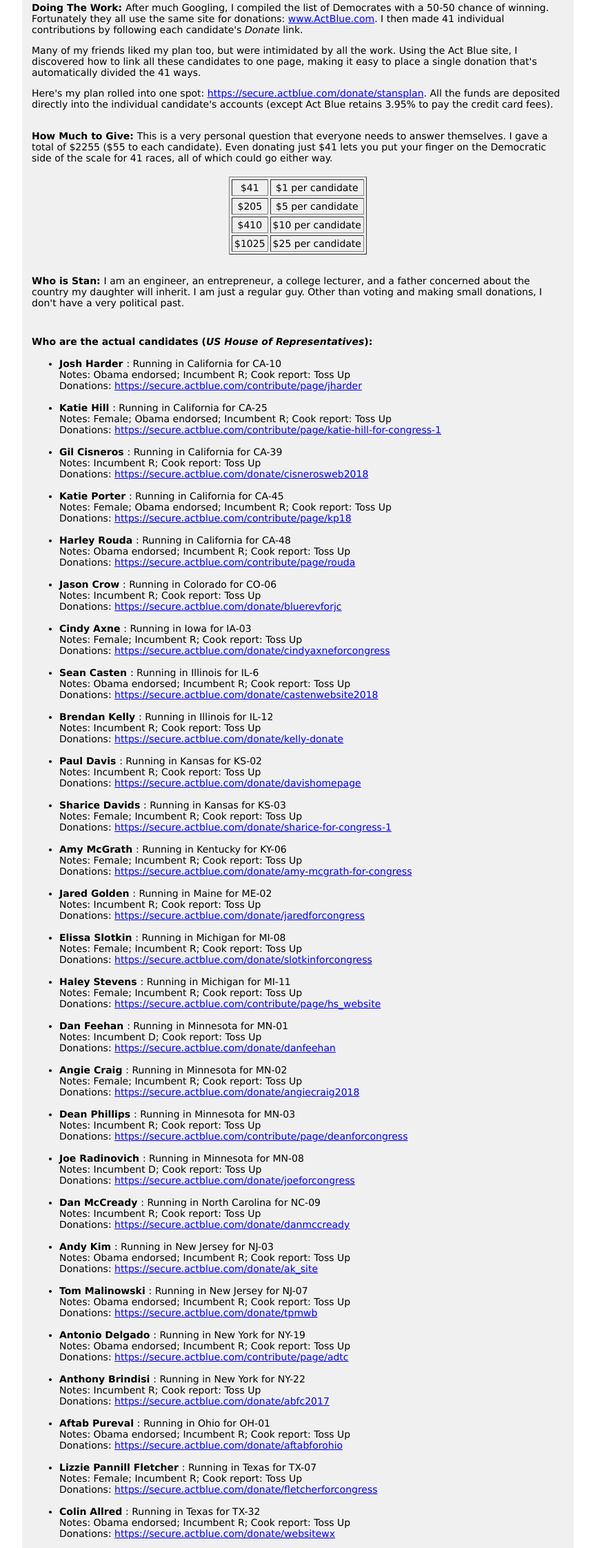
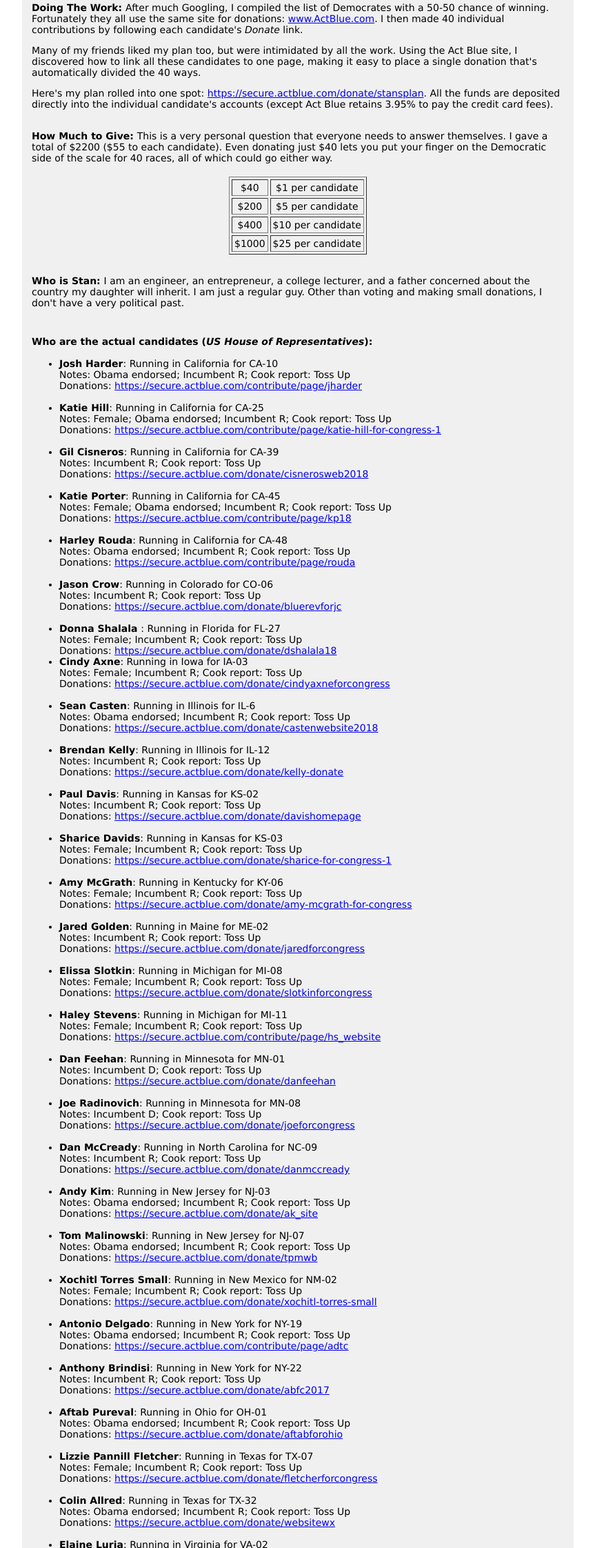
Before and after one commit to StansPlan/StansPlan.github.io, a plain HTML site: page index.htm in a window 1280 px wide. Shown: the part 556-2800 px from the top of the page at 69% size, without its empty margins (208-1071 px from the left). Drawn offline with Linux system fonts and the light colour scheme.

Commit message:
Add files via upload

```diff
--- a/index.htm
+++ b/index.htm
@@ -70,7 +70,7 @@ bgcolor="#F0F0F0" style="max-width:800px;">
               <td width="30">&nbsp;</td>
               <td width="20" align="left" valign="top" class="Text"><strong>1.</strong></td>
               <td width="3" align="right">&nbsp;</td>
-              <td align="left" valign="top"><span class="Text"><strong>Make equal contributions to every Democrat  running for the <em>US House of Representatives</em> where the race is a <em> Toss Up</em>. There are 30 such races (including 12 female candidates).</strong></span></td>
+              <td align="left" valign="top"><span class="Text"><strong>Make equal contributions to every Democrat  running for the <em>US House of Representatives</em> where the race is a <em> Toss Up</em>. There are 30 such races (including 13 female candidates).</strong></span></td>
             </tr>
             <tr class="MinHeight">
               <td height="10">&nbsp;</td>
@@ -82,7 +82,7 @@ bgcolor="#F0F0F0" style="max-width:800px;">
               <td width="30">&nbsp;</td>
               <td width="20" align="left" valign="top" class="Text"><strong>2.</strong></td>
               <td width="3" align="right">&nbsp;</td>
-              <td align="left" valign="top"><span class="Text"><strong>Make equal contributions to every Democrat  running for the <em>US Senate</em> where the race is a <em>Toss Up </em></strong></span><span class="style5">or</span><span class="Text"><strong> <em>Leaning Republican </em></strong></span><span class="style5">or</span><span class="Text"><strong> <em>Likely Republican</em>. 11 races (including 5 female candidates).</strong></span></td>
+              <td align="left" valign="top"><span class="Text"><strong>Make equal contributions to every Democrat  running for the <em>US Senate</em> where the race is a <em>Toss Up </em></strong></span><span class="style5">or</span><span class="Text"><strong> <em>Leaning Republican </em></strong></span><span class="style5">or</span><span class="Text"><strong> <em>Likely Republican</em>. 10 races (including 5 female candidates).</strong></span></td>
             </tr>
           </table></td>
         </tr>
@@ -115,15 +115,15 @@ bgcolor="#F0F0F0" style="max-width:800px;">
           <td height="30"><div align="center"></div></td>
         </tr>
         <tr>
-          <td><p class="Text"><strong>Doing The Work: </strong> After much Googling, I compiled the list of Democrates with a 50-50 chance of winning. Fortunately they all use the same site for  donations: <a href="https://secure.actblue.com/" target="_blank">www.ActBlue.com</a>. I then made 41 individual contributions by following each  candidate's <em>Donate</em> link.</p>
-            <p class="Text">Many of my friends liked my plan too, but were intimidated by all the work. Using the Act Blue site, I discovered how to link all these candidates to one page, making it easy to place a single donation that's automatically divided the 41 ways.</p>
+          <td><p class="Text"><strong>Doing The Work: </strong> After much Googling, I compiled the list of Democrates with a 50-50 chance of winning. Fortunately they all use the same site for  donations: <a href="https://secure.actblue.com/" target="_blank">www.ActBlue.com</a>. I then made 40 individual contributions by following each  candidate's <em>Donate</em> link.</p>
+            <p class="Text">Many of my friends liked my plan too, but were intimidated by all the work. Using the Act Blue site, I discovered how to link all these candidates to one page, making it easy to place a single donation that's automatically divided the 40 ways.</p>
             <p class="Text">Here's my plan rolled into one spot: <a href="https://secure.actblue.com/donate/stansplan" target="_blank">https://secure.actblue.com/donate/stansplan</a>. All the funds are deposited directly into the individual candidate's accounts (except Act Blue retains 3.95% to pay the credit card fees). </p></td>
         </tr>
         <tr>
           <td height="30"><div align="center"></div></td>
         </tr>
         <tr>
-          <td><span class="Text"><strong>How Much to Give: </strong>This is a very personal question that everyone needs to answer themselves. I gave a total of $2255 ($55 to each candidate). Even donating just $41 lets you put your finger on the Democratic side of the scale for 41 races, all of which  could go either way.</span></td>
+          <td><span class="Text"><strong>How Much to Give: </strong>This is a very personal question that everyone needs to answer themselves. I gave a total of $2200 ($55 to each candidate). Even donating just $40 lets you put your finger on the Democratic side of the scale for 40 races, all of which  could go either way.</span></td>
         </tr>
         <tr>
           <td height="10" align="center">&nbsp;</td>
@@ -131,19 +131,19 @@ bgcolor="#F0F0F0" style="max-width:800px;">
         <tr>
           <td align="center"><table border="1" cellspacing="3" cellpadding="3">
             <tr>
-              <td align="center"><span class="Text">$41</span></td>
+              <td align="center"><span class="Text">$40</span></td>
               <td align="center"><span class="Text">$1 per candidate</span></td>
             </tr>
             <tr>
-              <td align="center"><span class="Text">$205 </span></td>
+              <td align="center"><span class="Text">$200</span></td>
               <td align="center"><span class="Text">$5 per candidate</span></td>
             </tr>
             <tr>
-              <td align="center"><span class="Text">$410 </span></td>
+              <td align="center"><span class="Text">$400 </span></td>
               <td align="center"><span class="Text">$10 per candidate</span></td>
             </tr>
             <tr>
-              <td align="center"><span class="Text">$1025</span></td>
+              <td align="center"><span class="Text">$1000</span></td>
               <td align="center"><span class="Text">$25 per candidate</span></td>
             </tr>
           </table></td>
@@ -160,152 +160,150 @@ bgcolor="#F0F0F0" style="max-width:800px;">
         <tr>
           <td><p class="Text"><strong>Who are the actual candidates (<em>US House of Representatives</em>):</strong></p>
             <ul class="style2 style2">
-              <li class="Text"><strong>Josh Harder </strong>: Running in California for CA-10 <br>
+              <li class="Text"><strong>Josh Harder</strong>: Running in California for CA-10 <br>
     Notes: Obama endorsed; Incumbent R; Cook report: Toss Up<br>
     Donations: <a href="https://secure.actblue.com/contribute/page/jharder" target="_blank">https://secure.actblue.com/contribute/page/jharder</a></li>
             </ul>
             <ul class="style2 style2">
-              <li class="Text"><strong>Katie Hill </strong>: Running in California for CA-25 <br>
+              <li class="Text"><strong>Katie Hill</strong>: Running in California for CA-25 <br>
     Notes: Female; Obama endorsed; Incumbent R; Cook report: Toss Up <br>
     Donations: <a href="https://secure.actblue.com/contribute/page/katie-hill-for-congress-1" target="_blank">https://secure.actblue.com/contribute/page/katie-hill-for-congress-1</a></li>
             </ul>
             <ul class="style2 style2">
-              <li class="Text"><strong>Gil Cisneros </strong>: Running in California for CA-39 <br>
+              <li class="Text"><strong>Gil Cisneros</strong>: Running in California for CA-39 <br>
     Notes: Incumbent R; Cook report: Toss Up <br>
     Donations: <a href="https://secure.actblue.com/donate/cisnerosweb2018" target="_blank">https://secure.actblue.com/donate/cisnerosweb2018</a></li>
             </ul>
             <ul class="style2 style2">
-              <li class="Text"><strong>Katie Porter </strong>: Running in California for CA-45 <br>
+              <li class="Text"><strong>Katie Porter</strong>: Running in California for CA-45 <br>
     Notes: Female; Obama endorsed; Incumbent R; Cook report: Toss Up <br>
     Donations: <a href="https://secure.actblue.com/contribute/page/kp18" target="_blank">https://secure.actblue.com/contribute/page/kp18</a></li>
             </ul>
             <ul class="style2 style2">
-              <li class="Text"><strong>Harley Rouda </strong>: Running in California for CA-48 <br>
+              <li class="Text"><strong>Harley Rouda</strong>: Running in California for CA-48 <br>
     Notes: Obama endorsed; Incumbent R; Cook report: Toss Up <br>
     Donations: <a href="https://secure.actblue.com/contribute/page/rouda" target="_blank">https://secure.actblue.com/contribute/page/rouda</a></li>
             </ul>
             <ul class="style2 style2">
-              <li class="Text"><strong>Jason Crow </strong>: Running in Colorado for CO-06 <br>
+              <li class="Text"><strong>Jason Crow</strong>: Running in Colorado for CO-06 <br>
     Notes: Incumbent R; Cook report: Toss Up<br>
     Donations: <a href="https://secure.actblue.com/donate/bluerevforjc" target="_blank">https://secure.actblue.com/donate/bluerevforjc</a></li>
             </ul>
             <ul class="style2 style2">
-              <li class="Text"><strong>Cindy Axne </strong>: Running in Iowa for IA-03 <br>
-    Notes: Female; Incumbent R; Cook report: Toss Up <br>
-    Donations: <a href="https://secure.actblue.com/donate/cindyaxneforcongress" target="_blank">https://secure.actblue.com/donate/cindyaxneforcongress</a></li>
+              <li class="Text"><strong>Donna Shalala </strong>: Running in Florida for FL-27<br>
+                Notes: Female; Incumbent R; Cook report: Toss Up<br>
+                Donations: <a href="https://secure.actblue.com/donate/dshalala18" target="_blank">https://secure.actblue.com/donate/dshalala18</a><br>
+              </li>
+              <li class="Text"><strong>Cindy Axne</strong>: Running in Iowa for IA-03 <br>
+          Notes: Female; Incumbent R; Cook report: Toss Up <br>
+          Donations: <a href="https://secure.actblue.com/donate/cindyaxneforcongress" target="_blank">https://secure.actblue.com/donate/cindyaxneforcongress</a></li>
             </ul>
             <ul class="style2 style2">
-              <li class="Text"><strong>Sean Casten </strong>: Running in Illinois for IL-6 <br>
+              <li class="Text"><strong>Sean Casten</strong>: Running in Illinois for IL-6 <br>
     Notes: Obama endorsed; Incumbent R; Cook report: Toss Up <br>
     Donations: <a href="https://secure.actblue.com/donate/castenwebsite2018" target="_blank">https://secure.actblue.com/donate/castenwebsite2018</a></li>
             </ul>
             <ul class="style2 style2">
-              <li class="Text"><strong>Brendan Kelly </strong>: Running in Illinois for IL-12 <br>
+              <li class="Text"><strong>Brendan Kelly</strong>: Running in Illinois for IL-12 <br>
     Notes: Incumbent R; Cook report: Toss Up <br>
     Donations: <a href="https://secure.actblue.com/donate/kelly-donate" target="_blank">https://secure.actblue.com/donate/kelly-donate</a></li>
             </ul>
             <ul class="style2 style2">
-              <li class="Text"><strong>Paul Davis </strong>: Running in Kansas for KS-02 <br>
+              <li class="Text"><strong>Paul Davis</strong>: Running in Kansas for KS-02 <br>
     Notes: Incumbent R; Cook report: Toss Up <br>
     Donations: <a href="https://secure.actblue.com/donate/davishomepage" target="_blank">https://secure.actblue.com/donate/davishomepage</a></li>
             </ul>
             <ul class="style2 style2">
-              <li class="Text"><strong>Sharice Davids </strong>: Running in Kansas for KS-03 <br>
+              <li class="Text"><strong>Sharice Davids</strong>: Running in Kansas for KS-03 <br>
     Notes: Female; Incumbent R; Cook report: Toss Up <br>
     Donations: <a href="https://secure.actblue.com/donate/sharice-for-congress-1" target="_blank">https://secure.actblue.com/donate/sharice-for-congress-1</a></li>
             </ul>
             <ul class="style2 style2">
-              <li class="Text"><strong>Amy McGrath </strong>: Running in Kentucky for KY-06 <br>
+              <li class="Text"><strong>Amy McGrath</strong>: Running in Kentucky for KY-06 <br>
     Notes: Female; Incumbent R; Cook report: Toss Up <br>
     Donations: <a href="https://secure.actblue.com/donate/amy-mcgrath-for-congress" target="_blank">https://secure.actblue.com/donate/amy-mcgrath-for-congress</a></li>
             </ul>
             <ul class="style2 style2">
-              <li class="Text"><strong>Jared Golden </strong>: Running in Maine for ME-02 <br>
+              <li class="Text"><strong>Jared Golden</strong>: Running in Maine for ME-02 <br>
     Notes: Incumbent R; Cook report: Toss Up<br>
     Donations: <a href="https://secure.actblue.com/donate/jaredforcongress" target="_blank">https://secure.actblue.com/donate/jaredforcongress</a></li>
             </ul>
             <ul class="style2 style2">
-              <li class="Text"><strong>Elissa Slotkin </strong>: Running in Michigan for MI-08 <br>
+              <li class="Text"><strong>Elissa Slotkin</strong>: Running in Michigan for MI-08 <br>
     Notes: Female; Incumbent R; Cook report: Toss Up <br>
     Donations: <a href="https://secure.actblue.com/donate/slotkinforcongress" target="_blank">https://secure.actblue.com/donate/slotkinforcongress</a></li>
             </ul>
             <ul class="style2 style2">
-              <li class="Text"><strong>Haley Stevens </strong>: Running in Michigan for MI-11 <br>
+              <li class="Text"><strong>Haley Stevens</strong>: Running in Michigan for MI-11 <br>
     Notes: Female; Incumbent R; Cook report: Toss Up <br>
     Donations: <a href="https://secure.actblue.com/contribute/page/hs_website" target="_blank">https://secure.actblue.com/contribute/page/hs_website</a></li>
             </ul>
             <ul class="style2 style2">
-              <li class="Text"><strong>Dan Feehan </strong>: Running in Minnesota for MN-01 <br>
+              <li class="Text"><strong>Dan Feehan</strong>: Running in Minnesota for MN-01 <br>
     Notes: Incumbent D; Cook report: Toss Up <br>
     Donations: <a href="https://secure.actblue.com/donate/danfeehan" target="_blank">https://secure.actblue.com/donate/danfeehan</a></li>
             </ul>
             <ul class="style2 style2">
-              <li class="Text"><strong>Angie Craig </strong>: Running in Minnesota for MN-02 <br>
-    Notes: Female; Incumbent R; Cook report: Toss Up <br>
-    Donations: <a href="https://secure.actblue.com/donate/angiecraig2018" target="_blank">https://secure.actblue.com/donate/angiecraig2018</a></li>
-            </ul>
-            <ul class="style2 style2">
-              <li class="Text"><strong>Dean Phillips </strong>: Running in Minnesota for MN-03 <br>
-    Notes: Incumbent R; Cook report: Toss Up <br>
-    Donations: <a href="https://secure.actblue.com/contribute/page/deanforcongress" target="_blank">https://secure.actblue.com/contribute/page/deanforcongress</a></li>
-            </ul>
-            <ul class="style2 style2">
-              <li class="Text"><strong>Joe Radinovich </strong>: Running in Minnesota for MN-08 <br>
+              <li class="Text"><strong>Joe Radinovich</strong>: Running in Minnesota for MN-08 <br>
     Notes: Incumbent D; Cook report: Toss Up <br>
     Donations: <a href="https://secure.actblue.com/donate/joeforcongress" target="_blank">https://secure.actblue.com/donate/joeforcongress</a></li>
             </ul>
             <ul class="style2 style2">
-              <li class="Text"><strong>Dan McCready </strong>: Running in North Carolina for NC-09<br>
+              <li class="Text"><strong>Dan McCready</strong>: Running in North Carolina for NC-09<br>
     Notes: Incumbent R; Cook report: Toss Up <br>
     Donations: <a href="https://secure.actblue.com/donate/danmccready" target="_blank">https://secure.actblue.com/donate/danmccready</a></li>
             </ul>
             <ul class="style2 style2">
-              <li class="Text"><strong>Andy Kim </strong>: Running in New Jersey for NJ-03 <br>
+              <li class="Text"><strong>Andy Kim</strong>: Running in New Jersey for NJ-03 <br>
     Notes: Obama endorsed; Incumbent R; Cook report: Toss Up <br>
     Donations: <a href="https://secure.actblue.com/donate/ak_site" target="_blank">https://secure.actblue.com/donate/ak_site</a></li>
             </ul>
             <ul class="style2 style2">
-              <li class="Text"><strong>Tom Malinowski </strong>: Running in New Jersey for NJ-07 <br>
+              <li class="Text"><strong>Tom Malinowski</strong>: Running in New Jersey for NJ-07 <br>
     Notes: Obama endorsed; Incumbent R; Cook report: Toss Up <br>
     Donations: <a href="https://secure.actblue.com/donate/tpmwb" target="_blank">https://secure.actblue.com/donate/tpmwb</a></li>
             </ul>
             <ul class="style2 style2">
-              <li class="Text"><strong>Antonio Delgado </strong>: Running in New York for NY-19 <br>
-    Notes: Obama endorsed; Incumbent R; Cook report: Toss Up <br>
-    Donations: <a href="https://secure.actblue.com/contribute/page/adtc" target="_blank">https://secure.actblue.com/contribute/page/adtc</a></li>
-            </ul>
+              <li class="Text"><strong>Xochitl Torres Small</strong>: Running in New Mexico for NM-02<br>
+                Notes: Female; Incumbent R; Cook report: Toss Up<br>
+                Donations: <a href="https://secure.actblue.com/donate/xochitl-torres-small" target="_blank">https://secure.actblue.com/donate/xochitl-torres-small</a> </li>
+              </ul>
             <ul class="style2 style2">
-              <li class="Text"><strong>Anthony Brindisi </strong>: Running in New York for NY-22 <br>
+              <li class="Text"><strong>Antonio Delgado</strong>: Running in New York for NY-19 <br>
+              Notes: Obama endorsed; Incumbent R; Cook report: Toss Up <br>
+              Donations: <a href="https://secure.actblue.com/contribute/page/adtc" target="_blank">https://secure.actblue.com/contribute/page/adtc</a></li>
+            </ul>            <ul class="style2 style2">
+              <li class="Text"><strong>Anthony Brindisi</strong>: Running in New York for NY-22 <br>
     Notes: Incumbent R; Cook report: Toss Up <br>
     Donations: <a href="https://secure.actblue.com/donate/abfc2017" target="_blank">https://secure.actblue.com/donate/abfc2017</a></li>
             </ul>
             <ul class="style2 style2">
-              <li class="Text"><strong>Aftab Pureval </strong>: Running in Ohio for OH-01 <br>
+              <li class="Text"><strong>Aftab Pureval</strong>: Running in Ohio for OH-01 <br>
     Notes: Obama endorsed; Incumbent R; Cook report: Toss Up <br>
     Donations: <a href="https://secure.actblue.com/donate/aftabforohio" target="_blank">https://secure.actblue.com/donate/aftabforohio</a></li>
             </ul>
             <ul class="style2 style2">
-              <li class="Text"><strong>Lizzie Pannill Fletcher </strong>: Running in Texas for TX-07 <br>
+              <li class="Text"><strong>Lizzie Pannill Fletcher</strong>: Running in Texas for TX-07 <br>
     Notes: Female; Incumbent R; Cook report: Toss Up <br>
     Donations: <a href="https://secure.actblue.com/donate/fletcherforcongress" target="_blank">https://secure.actblue.com/donate/fletcherforcongress</a></li>
             </ul>
             <ul class="style2 style2">
-              <li class="Text"><strong>Colin Allred </strong>: Running in Texas for TX-32 <br>
+              <li class="Text"><strong>Colin Allred</strong>: Running in Texas for TX-32 <br>
     Notes: Obama endorsed; Incumbent R; Cook report: Toss Up <br>
     Donations: <a href="https://secure.actblue.com/donate/websitewx" target="_blank">https://secure.actblue.com/donate/websitewx</a></li>
             </ul>
             <ul class="style2 style2">
-              <li class="Text"><strong>Elaine Luria </strong>: Running in Virginia for VA-02 <br>
+              <li class="Text"><strong>Elaine Luria</strong>: Running in Virginia for VA-02 <br>
     Notes: Female; Incumbent R; Cook report: Toss Up <br>
     Donations: <a href="https://secure.actblue.com/contribute/page/luriawebsite" target="_blank">https://secure.actblue.com/contribute/page/luriawebsite</a></li>
             </ul>
             <ul class="style2 style2">
-              <li class="Text"><strong>Abigail Spanberger </strong>: Running in Virginia for VA-07 <br>
+              <li class="Text"><strong>Abigail Spanberger</strong>: Running in Virginia for VA-07 <br>
     Notes: Female; Incumbent R; Cook report: Toss Up <br>
     Donations: <a href="https://secure.actblue.com/donate/spanberger_website" target="_blank">https://secure.actblue.com/donate/spanberger_website</a></li>
             </ul>
             <ul class="style2 style2">
-              <li class="Text"><strong>Kim Schrier </strong>: Running in Washington for WA-08 <br>
+              <li class="Text"><strong>Kim Schrier</strong>: Running in Washington for WA-08 <br>
     Notes: Female; Incumbent R; Cook report: Toss Up <br>
     Donations: <a href="https://secure.actblue.com/donate/kimschrier" target="_blank">https://secure.actblue.com/donate/kimschrier</a></li>
             </ul>            </td>
@@ -316,60 +314,56 @@ bgcolor="#F0F0F0" style="max-width:800px;">
         <tr>
           <td><p class="Text"><strong>Who are the actual candidates (<em>US Senate</em>):</strong></p>
             <ul class="style2 style2">
-              <li class="Text"><strong>Kyrsten Sinema </strong>: Running in Arizona (AZ) <br>
+              <li class="Text"><strong>Kyrsten Sinema</strong>: Running in Arizona (AZ) <br>
     Notes: Female; Incumbent R; Cook report: Toss Up <br>
     Donations: <a href="https://secure.actblue.com/donate/ks-gen-search" target="_blank">https://secure.actblue.com/donate/ks-gen-search</a></li>
             </ul>
             <ul class="style2 style2">
-              <li class="Text"><strong>Bill Nelson </strong>: Running in Florida (FL) <br>
+              <li class="Text"><strong>Bill Nelson</strong>: Running in Florida (FL) <br>
     Notes: Incumbent D; Cook report: Toss Up <br>
     Donations: <a href="https://secure.actblue.com/donate/nelson_search" target="_blank">https://secure.actblue.com/donate/nelson_search</a></li>
             </ul>
             <ul class="style2 style2">
-              <li class="Text"><strong>Joe Donnelly </strong>: Running in Indiana (IN) <br>
+              <li class="Text"><strong>Joe Donnelly</strong>: Running in Indiana (IN) <br>
     Notes: Incumbent D; Cook report: Toss Up <br>
     Donations: <a href="https://secure.actblue.com/donate/jd4in-rti-gs" target="_blank">https://secure.actblue.com/donate/jd4in-rti-gs</a></li>
             </ul>
             <ul class="style2 style2">
-              <li class="Text"><strong>Claire McCaskill </strong>: Running in Missouri (MO) <br>
+              <li class="Text"><strong>Claire McCaskill</strong>: Running in Missouri (MO) <br>
     Notes: Female; Incumbent D; Cook report: Toss Up <br>
     Donations: <a href="https://secure.actblue.com/donate/mccaskill-website" target="_blank">https://secure.actblue.com/donate/mccaskill-website</a></li>
             </ul>
             <ul class="style2 style2">
-              <li class="Text"><strong>Mike Espy </strong>: Running in Mississippi (MS) <br>
+              <li class="Text"><strong>Mike Espy</strong>: Running in Mississippi (MS) <br>
     Notes: Incumbent R; Cook report: Likely Republican <br>
     Donations: <a href="https://secure.actblue.com/donate/espy" target="_blank">https://secure.actblue.com/donate/espy</a></li>
             </ul>
             <ul class="style2 style2">
-              <li class="Text"><strong>Heidi Heitkamp </strong>: Running in North Dakota (ND) <br>
+              <li class="Text"><strong>Heidi Heitkamp</strong>: Running in North Dakota (ND) <br>
     Notes: Female; Incumbent D; Cook report: Toss Up <br>
     Donations: <a href="https://secure.actblue.com/donate/hh4nd" target="_blank">https://secure.actblue.com/donate/hh4nd</a></li>
             </ul>
             <ul class="style2 style2">
-              <li class="Text"><strong>Jane Raybould </strong>: Running in Nebraska (NE) <br>
+              <li class="Text"><strong>Jane Raybould</strong>: Running in Nebraska (NE) <br>
     Notes: Female; Incumbent R; Cook report: Likely Republican <br>
     Donations: <a href="https://secure.actblue.com/donate/jane-raybould-for-senate" target="_blank">https://secure.actblue.com/donate/jane-raybould-for-senate</a></li>
             </ul>
             <ul class="style2 style2">
-              <li class="Text"><strong>Jacky Rosen </strong>: Running in Nevada (NV) <br>
+              <li class="Text"><strong>Jacky Rosen</strong>: Running in Nevada (NV) <br>
     Notes: Female; Obama endorsed; Incumbent R; Cook report: Toss Up<br>
     Donations: <a href="https://secure.actblue.com/donate/jr-ads2" target="_blank">https://secure.actblue.com/donate/jr-ads2</a></li>
             </ul>
             <ul class="style2 style2">
-              <li class="Text"><strong>Phil Bredesen </strong>: Running in Tennessee (TN)<br>
+              <li class="Text"><strong>Phil Bredesen</strong>: Running in Tennessee (TN)<br>
     Notes: Incumbent R; Cook report: Toss Up <br>
     Donations: <a href="https://secure.actblue.com/donate/dw-tnsen" target="_blank">https://secure.actblue.com/donate/dw-tnsen</a></li>
             </ul>
             <ul class="style2 style2">
-              <li class="Text"><strong>Beto O'Rourke </strong>: Running in Texas (TX) <br>
-    Notes: Incumbent R (Ted Cruz); Cook report: Lean Republican <br>
+              <li class="Text"><strong>Beto O'Rourke</strong>: Running in Texas (TX) <br>
+    Notes: Incumbent R (Ted Cruz); Cook report: Toss Up <br>
     Donations: <a href="https://secure.actblue.com/donate/betofortexas-ads-ms-gl" target="_blank">https://secure.actblue.com/donate/betofortexas-ads-ms-gl</a></li>
             </ul>
-            <ul class="style2 style2">
-              <li class="Text"><strong>Joe Manchin </strong>: Running in West Virginia (WV) <br>
-    Notes: Incumbent D; Cook report: Toss Up <br>
-    Donations: <a href="https://secure.actblue.com/donate/joe-manchin-2" target="_blank">https://secure.actblue.com/donate/joe-manchin-2</a></li>
-            </ul>            </td>
+            </td>
         </tr>
         <tr>
           <td height="16"><div align="center"></div></td>
```
